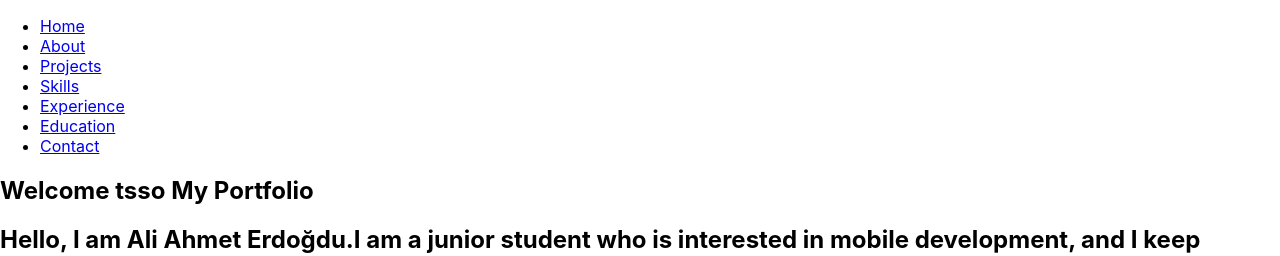
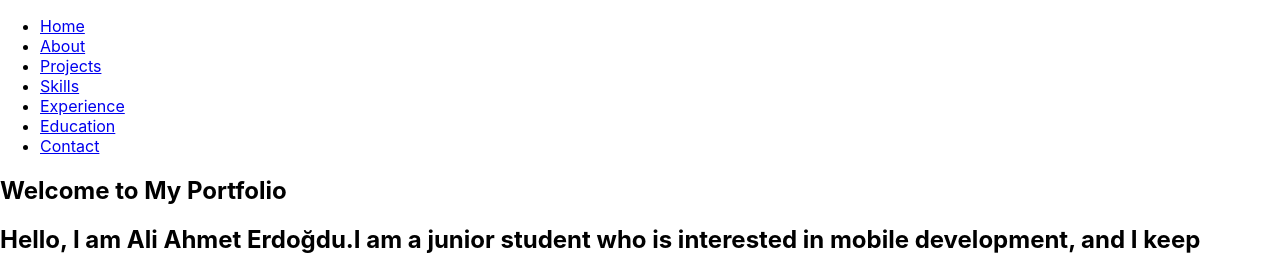
Before and after one commit to aliahmetbme/portfolios, a React (Create React App) app: page / in a window 1280 px wide. Shown: the top 256 px of the page. Built offline with nearby package versions, Linux system fonts and the light colour scheme.

Commit message:
Set up GitHub deployment truely

```diff
--- a/src/components/Home.js
+++ b/src/components/Home.js
@@ -4,7 +4,7 @@ import { Container } from '../styles';
 
 const Home = () => (
   <section>
-    <h1>Welcome tsso My Portfolio</h1>
+    <h1>Welcome to My Portfolio</h1>
     <h2>Hello, I am Ali Ahmet Erdoğdu.I am a junior student who is interested in mobile development, and I keep improving myself in various fields.</h2>
     <p>I am a junior student who is interested in mobile development, and I keep improving myself in various fields.</p>
   </section>
```
